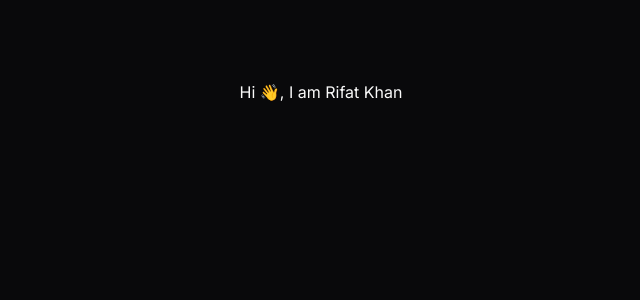
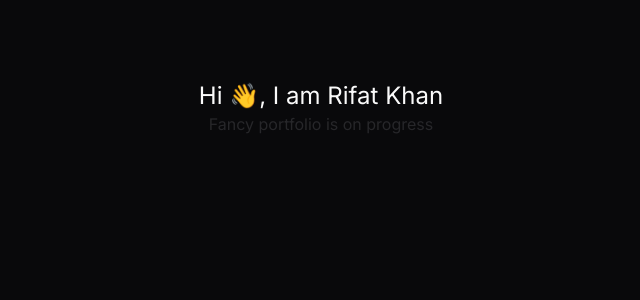
Before and after one commit to StepAsideLiL/stepasidelil, a Next.js app: page / in a window 1280 px wide. Shown: the top 300 px of the page, without its empty margins (319-959 px from the left). Built offline with nearby package versions, Linux system fonts and the light colour scheme.

Commit message:
update: front page with on progress message

```diff
--- a/app/(home)/page.tsx
+++ b/app/(home)/page.tsx
@@ -1,7 +1,8 @@
 export default function Page() {
   return (
     <main className="min-h-screen py-20">
-      <h1 className="text-center">Hi 👋, I am Rifat Khan</h1>
+      <h1 className="text-center text-2xl">Hi 👋, I am Rifat Khan</h1>
+      <p className="text-center text-muted select-none">Fancy portfolio is on progress</p>
     </main>
   );
 }
```
